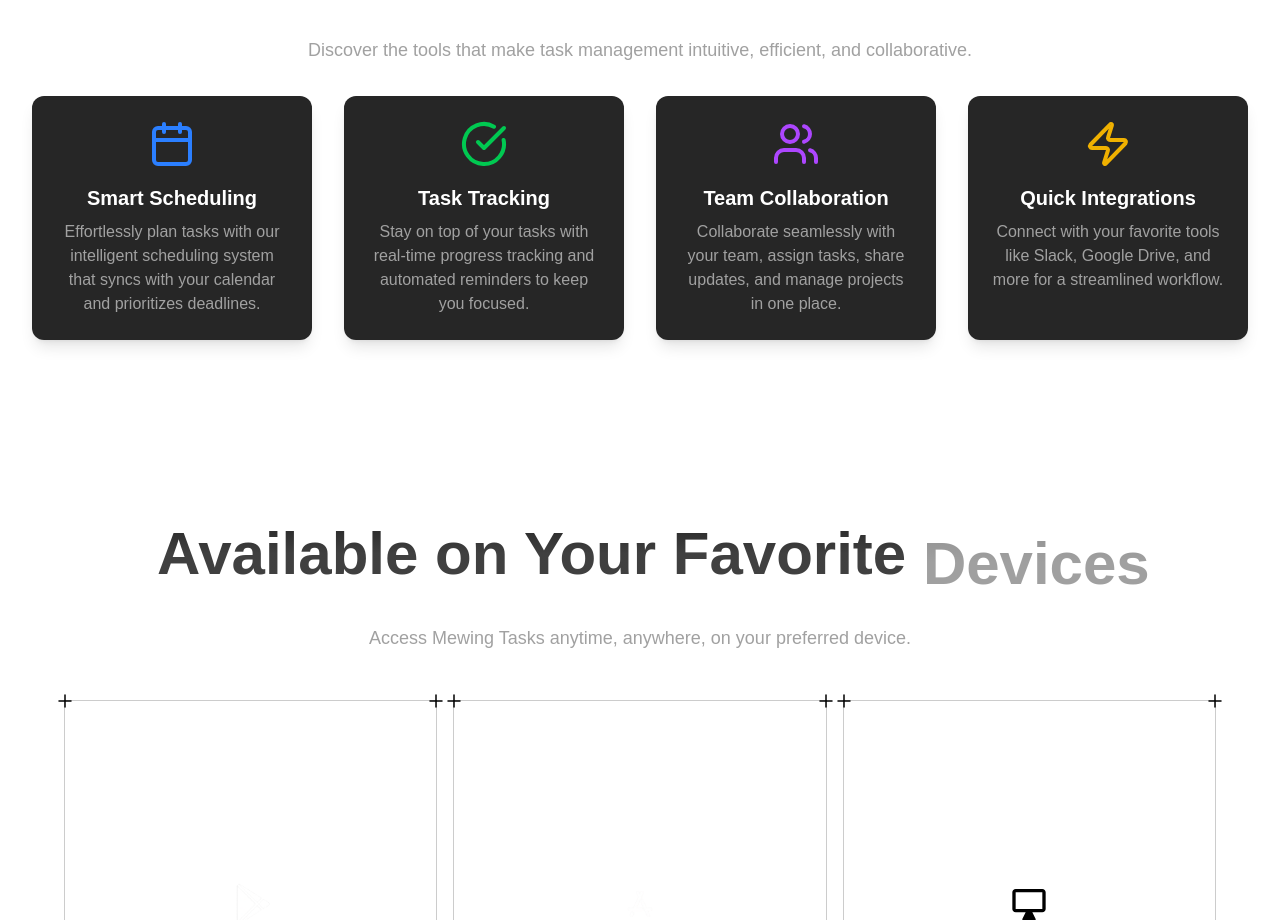
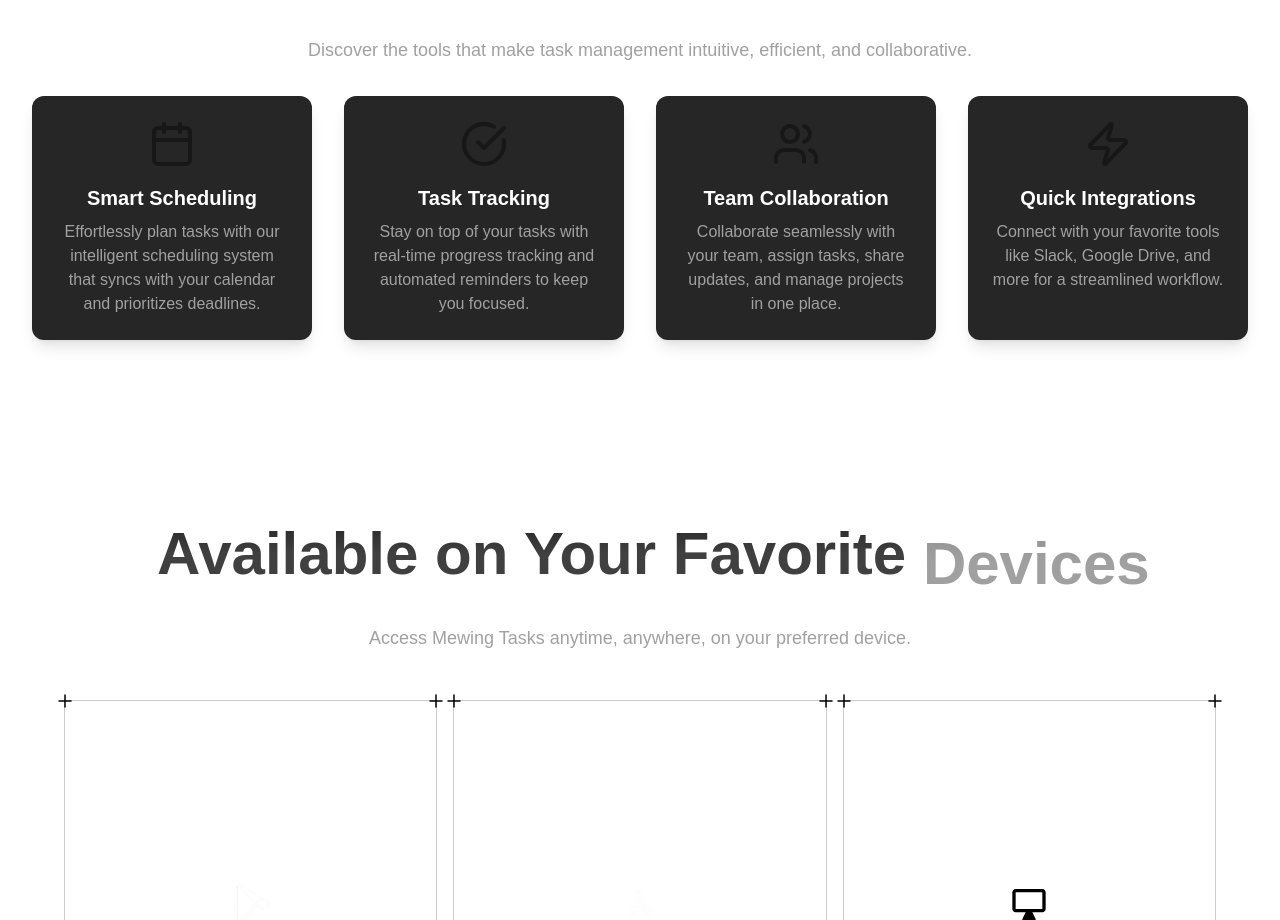
Before and after one commit to xzael24/AUI, a Next.js app in the folder fe/: page / in a window 1280 px wide. Shown: the part 1464-2384 px from the top of the page. Built offline with nearby package versions, Linux system fonts and the light colour scheme.

Commit message:
1.0 "Base V"

```diff
--- a/fe/src/app/page.tsx
+++ b/fe/src/app/page.tsx
@@ -24,6 +24,7 @@ import { ThemeToggleButton } from "@/components/ui/theme-toggle-button";
 import { TextHoverEffect } from "@/components/ui/text-hover-effect";
 import { HeroScrollDemo } from "@/components/function/HeroScrollDemo";
 import { InfiniteMovingCardsDemo } from "@/components/function/InfiniteMovingCardsDemo";
+import { Icon } from "@/components/function/Icon";
 
 export default function Home() {
   const [platformText, setPlatformText] = useState("Platforms");
@@ -79,25 +80,25 @@ export default function Home() {
   // Features data
   const features = [
     {
-      icon: <Calendar className="w-12 h-12 text-blue-500" />,
+      icon: <Calendar className="w-12 h-12 text-white-500" />,
       title: "Smart Scheduling",
       description:
         "Effortlessly plan tasks with our intelligent scheduling system that syncs with your calendar and prioritizes deadlines.",
     },
     {
-      icon: <CheckCircle className="w-12 h-12 text-green-500" />,
+      icon: <CheckCircle className="w-12 h-12 text-white-500" />,
       title: "Task Tracking",
       description:
         "Stay on top of your tasks with real-time progress tracking and automated reminders to keep you focused.",
     },
     {
-      icon: <Users className="w-12 h-12 text-purple-500" />,
+      icon: <Users className="w-12 h-12 text-white-500" />,
       title: "Team Collaboration",
       description:
         "Collaborate seamlessly with your team, assign tasks, share updates, and manage projects in one place.",
     },
     {
-      icon: <Zap className="w-12 h-12 text-yellow-500" />,
+      icon: <Zap className="w-12 h-12 text-white-500" />,
       title: "Quick Integrations",
       description:
         "Connect with your favorite tools like Slack, Google Drive, and more for a streamlined workflow.",
@@ -527,20 +528,3 @@ const Card = ({
     </div>
   );
 };
-
-// eslint-disable-next-line @typescript-eslint/no-explicit-any
-export const Icon = ({ className, ...rest }: any) => {
-  return (
-    <svg
-      xmlns="http://www.w3.org/2000/svg"
-      fill="none"
-      viewBox="0 0 24 24"
-      strokeWidth="1.5"
-      stroke="currentColor"
-      className={className}
-      {...rest}
-    >
-      <path strokeLinecap="round" strokeLinejoin="round" d="M12 6v12m6-6H6" />
-    </svg>
-  );
-};
--- /dev/null
+++ b/fe/src/components/function/Icon.tsx
@@ -0,0 +1,18 @@
+import React from "react";
+
+// eslint-disable-next-line @typescript-eslint/no-explicit-any
+export const Icon = ({ className, ...rest }: any) => {
+  return (
+    <svg
+      xmlns="http://www.w3.org/2000/svg"
+      fill="none"
+      viewBox="0 0 24 24"
+      strokeWidth="1.5"
+      stroke="currentColor"
+      className={className}
+      {...rest}
+    >
+      <path strokeLinecap="round" strokeLinejoin="round" d="M12 6v12m6-6H6" />
+    </svg>
+  );
+};
```
